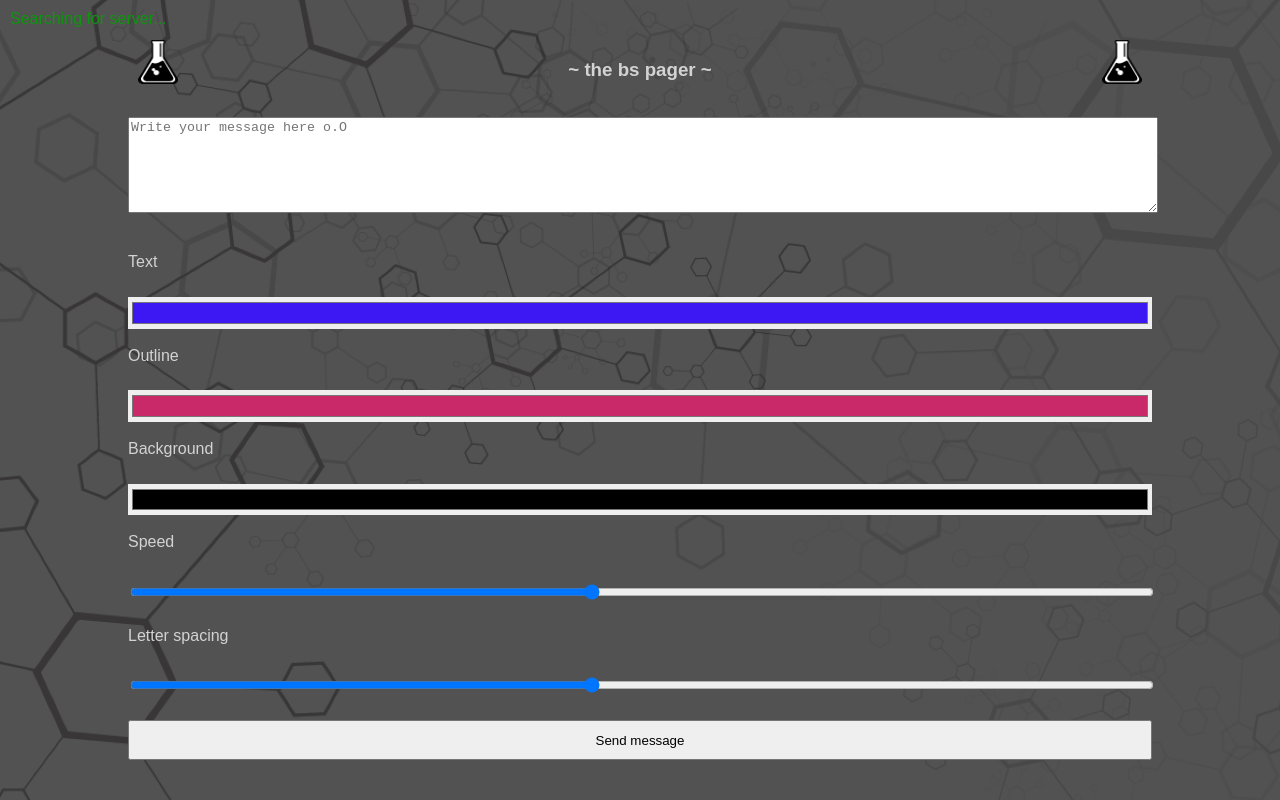
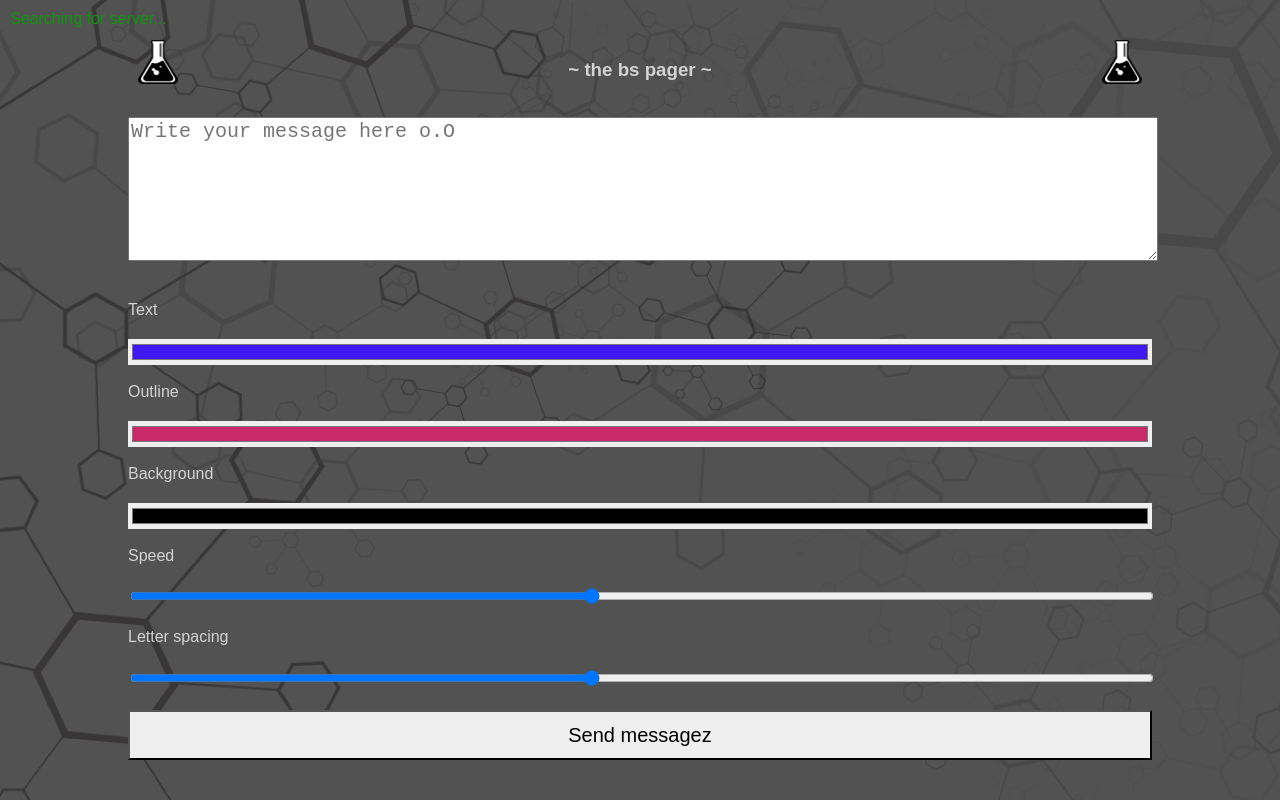
Before and after one commit to jpmc3630/blazing-marquee, a React (Create React App) app in the folder client/: page / in a window 1280 px wide. Built offline with nearby package versions, Linux system fonts and the light colour scheme.

Commit message:
Adjust some layout

```diff
--- a/client/src/App.css
+++ b/client/src/App.css
@@ -25,8 +25,11 @@
 
 
 .synthToolButton {
+  -webkit-appearance: none;
+  /* min-height: fit-content; */
+  font-size:20px;
   flex:1;
-  min-height: 40px;
+  min-height: 50px;
   align-items: 'center';
   background-color: 'lightgray';
   color: 'black';
@@ -87,6 +90,7 @@
 
 
 .text-input {
+  font-size:20px;
   min-height: 40px;
   width: 100%;
   align-items: 'center';
--- a/client/src/App.js
+++ b/client/src/App.js
@@ -191,11 +191,12 @@ class App extends Component {
 
                         <div className="col-7"></div>
                         <br></br>
+                        <div className="text-div">
                         <button
                             className="btn synthToolButton"
                             onClick={this.handleSubmit}
-                            type="submit">Send message</button>
-
+                            type="submit">Send messagez</button>
+                        </div>
 
 
                 </div>
```
